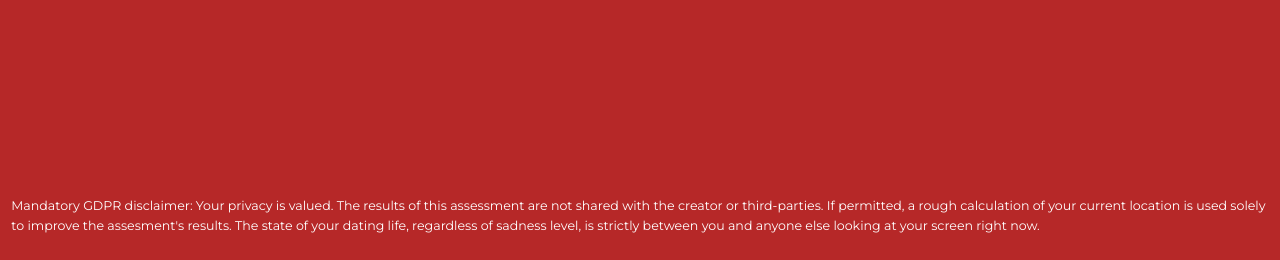
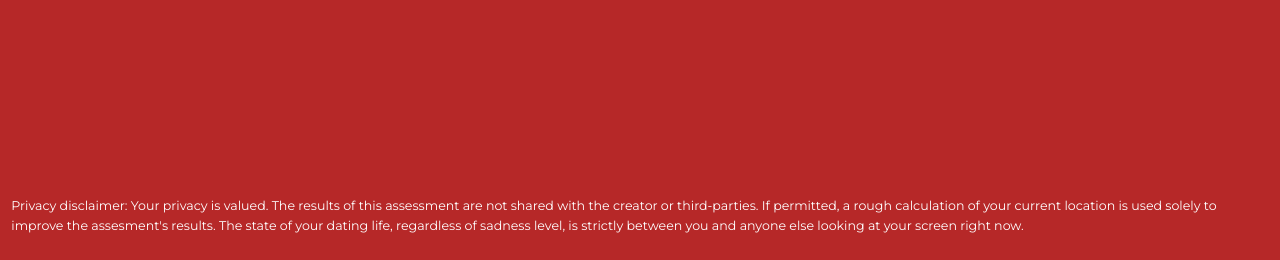
Before and after one commit to le717/areyouona-date, a Flask app: template src/templates/base.html in a window 1280 px wide. Shown: the part 540-800 px from the top of the page. Run offline with Flask 2, Linux system fonts and the light colour scheme; the template is opened without the code that fills it: most values are stand-ins (such as "Sample title", 1, 10 or a date in 2020).

Commit message:
Small wording and link change

```diff
--- a/src/templates/base.html
+++ b/src/templates/base.html
@@ -23,8 +23,8 @@
   </main>
 
   <footer>
-    <p>Mandatory GDPR disclaimer: Your privacy is valued. The results of this assessment are not shared with the creator or third-parties. If permitted, a rough calculation of your current location is used solely to improve the assesment's results. The state of your dating life, regardless of sadness level, is strictly between you and anyone else looking at your screen right now.</p>
-</footer>
+    <p>Privacy disclaimer: Your privacy is valued. The results of this assessment are not shared with the creator or third-parties. If permitted, a rough calculation of your current location is used solely to improve the assesment's results. The state of your dating life, regardless of sadness level, is strictly between you and anyone else looking at your screen right now.</p>
+  </footer>
 
   {{ JSGlue.include() }}
 </body>
--- a/src/templates/yes.html
+++ b/src/templates/yes.html
@@ -3,5 +3,5 @@
 
 <div class="geo-msg">
   <h3>By the way&hellip;</h3>
-  <p>If you think these results are in error or have any doubt about your date status, <a href="{{ url_for('date.no') }}">reload the page</a> to rerun the assessment for potentially different results.</p>
+  <p>If you think these results are in error or have any doubt about your date status, <a href="{{ url_for('date.index') }}">reload the page</a> to rerun the assessment for potentially different results.</p>
 </div>
```
